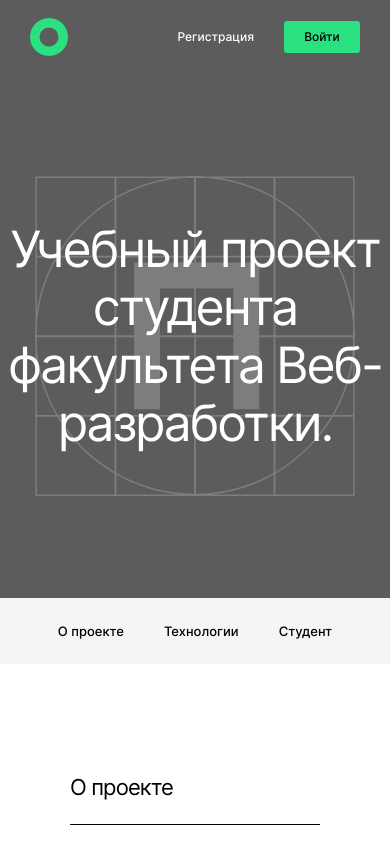
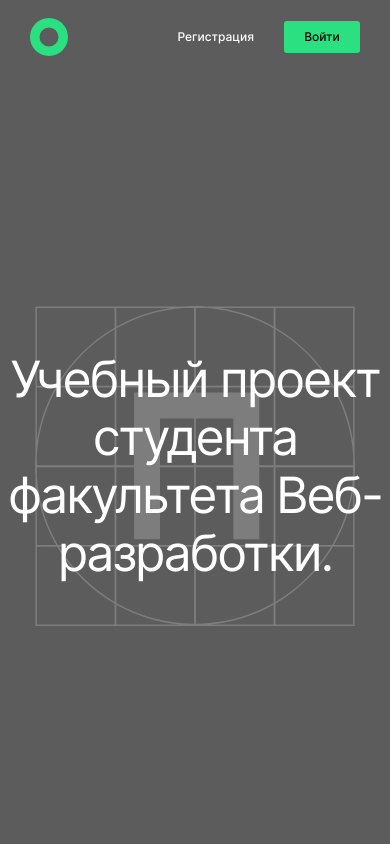
Before and after one commit to NataliUstinova/movies-explorer-frontend, a React (Create React App) app: page / in a window 390 px wide. Shown: the top 844 px of the page. Built offline with nearby package versions, Linux system fonts and the light colour scheme.

Commit message:
feat: promo mobile #26

```diff
--- a/src/components/Promo/Promo.css
+++ b/src/components/Promo/Promo.css
@@ -12,7 +12,8 @@
   z-index: 0;
   width: 320px;
   height: 320px;
-  background-image: url(../../images/promo-bg.svg);
+  background: url(../../images/promo-bg.svg) no-repeat center center;
+  background-size: cover;
 }
 
 .promo__title {
@@ -24,3 +25,23 @@
   color: #fff;
   max-width: 730px;
 }
+
+@media (max-width: 768px) {
+  .promo {
+    height: 784px;
+  }
+}
+
+@media (max-width: 320px) {
+  .promo {
+    height: 570px;
+  }
+  .promo__bg {
+    width: 248px;
+    height: 248px;
+  }
+  .promo__title {
+    font-size: 31px;
+    line-height: 39px;
+  }
+}
```
